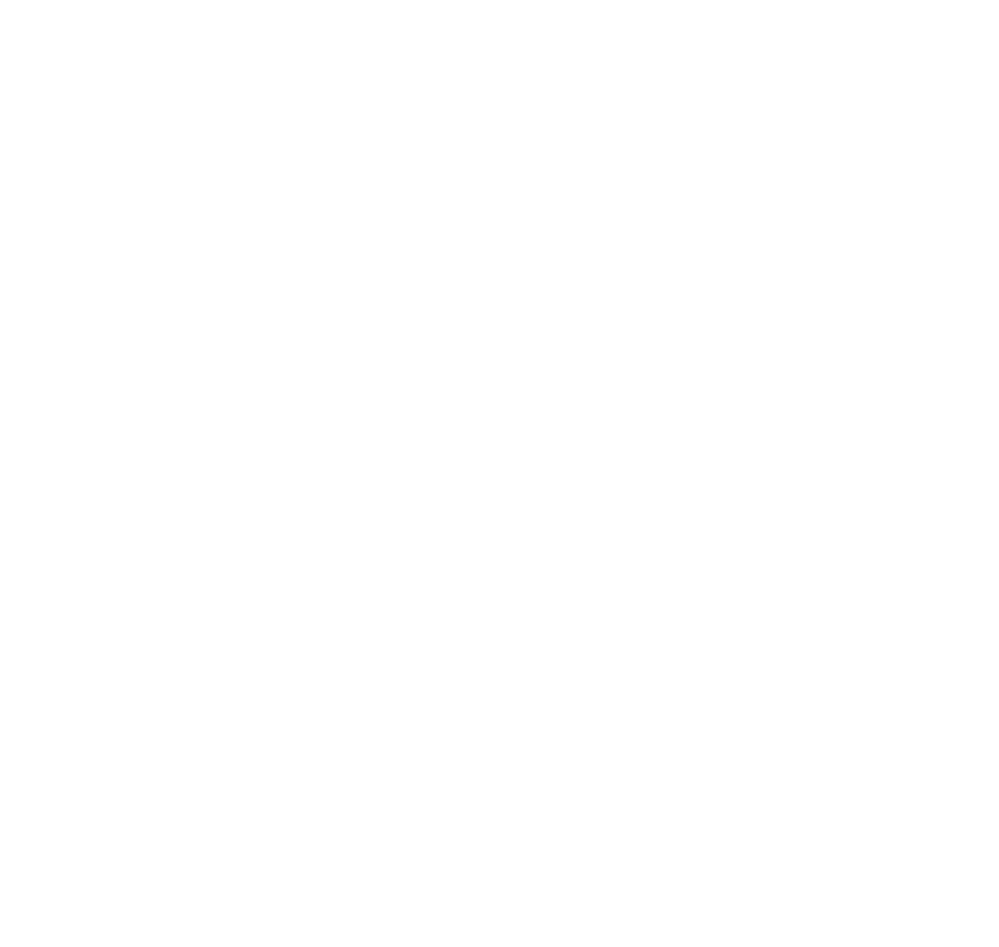
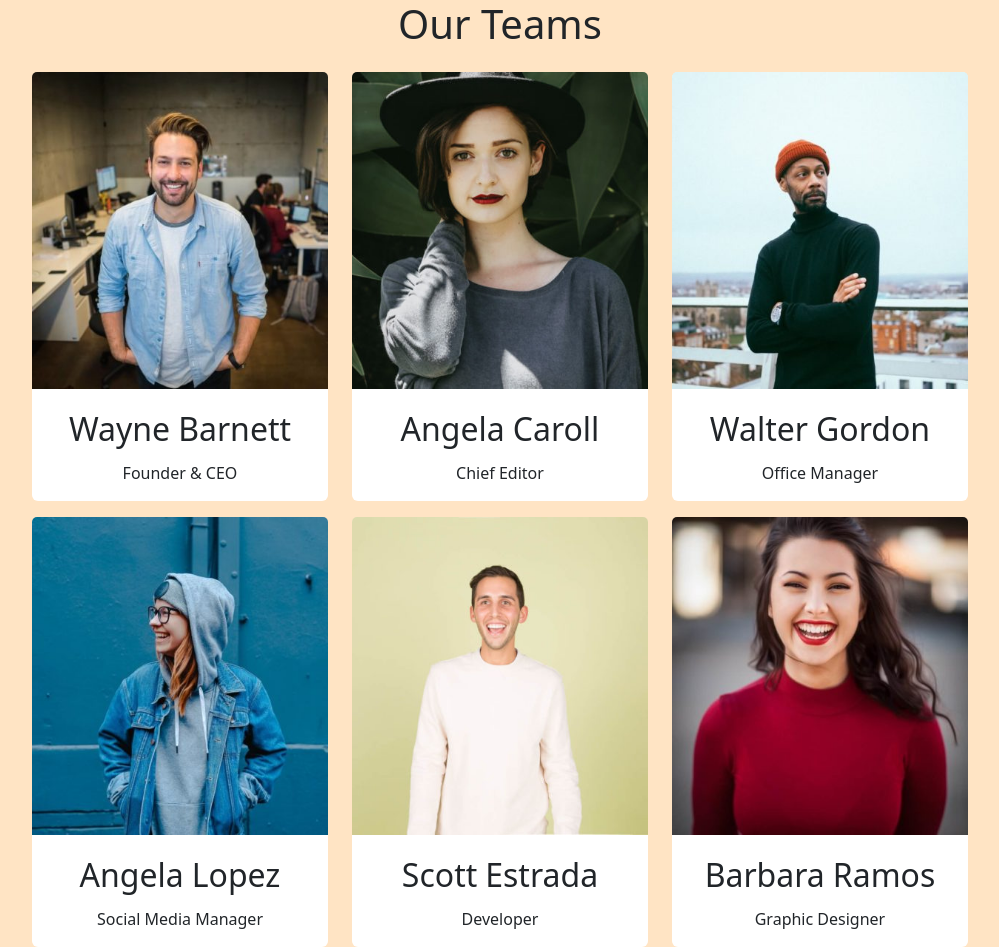
Before and after one commit to Gaetano26/js-our-team, a plain HTML site: page index.html in a window 1280 px wide. Shown: the whole page, without its empty margins (140-1139 px from the left). Before the commit the page ends 800 px from the top, so only its background shows below. Drawn offline with nearby package versions, Linux system fonts and the light colour scheme.

Commit message:
project complete

```diff
--- a/css/style.css
+++ b/css/style.css
@@ -1,4 +1,18 @@
-.wrapper {
+
+body {
     width: 100%;
     height: 100vh;
+    background-color: bisque;
 }
+.container {
+    width: 100%;
+    height: 100%;
+}
+
+
+ .card {
+        max-width: 20rem;
+        margin: 0 auto;
+        border: none;
+        max-height: 30rem;
+}
--- a/index.html
+++ b/index.html
@@ -13,12 +13,15 @@
     <title>Document</title>
 </head>
 <body>
-    <div class="container">
-        <div class="row">
+    <header><h1 class="text-center">Our Teams</h1></header>
+   <main>
+        <div class="container w-75">
+             <div class="row">
 
+            </div>
         </div>
 
-    </div>
+   </main>
 
 
 
--- a/js/index.js
+++ b/js/index.js
@@ -15,48 +15,77 @@ Organizzare i singoli membri in card/schede
 
 //creo array di oggetti con tutti i membri del team
 const gruppo = [
+    //membro 1
     {
         nome : 'Wayne',
         cognome : 'Barnett',
         ruolo : 'Founder & CEO',
-        foto : './img/wayne-barnett-founder-ceo.jpg',
+        foto : 'wayne-barnett-founder-ceo.jpg',
     },
-
+    //membro 2
     {
         nome: 'Angela',
         cognome: 'Caroll',
         ruolo: 'Chief Editor',
-        foto: './img/angela-caroll-chief-editor.jpg',
+        foto: 'angela-caroll-chief-editor.jpg',
     },
-
+    //membro 3
     {
         nome: 'Walter',
         cognome: 'Gordon',
         ruolo: 'Office Manager',
-        foto:'.img/walter-gordon-office-manager.jpg',
+        foto:'walter-gordon-office-manager.jpg',
     },
 
-
+    //membro 4
 
     {
         nome: 'Angela',
         cognome: 'Lopez',
         ruolo: 'Social Media Manager',
-        foto: '.img/angela-lopez-social-media-manager.jpg',
+        foto: 'angela-lopez-social-media-manager.jpg',
     },
 
+     //membro 5
     {
         nome: 'Scott',
         cognome: 'Estrada',
         ruolo: 'Developer',
-        foto :'.img/scott-estrada-developer.jpg',
+        foto :'scott-estrada-developer.jpg',
     },
 
+     //membro 6
     {
         nome: 'Barbara',
         cognome: 'Ramos',
         ruolo: 'Graphic Designer',
-        foto : '.img/barbara-ramos-graphic-designer.jpg',
+        foto : 'barbara-ramos-graphic-designer.jpg',
     },
 
 ];
+
+ //creiamo una costante per prendere la row
+const row = document.querySelector('.row');
+let cards = '';
+ //ciclo per creare delle card per ogni oggetto nell'array e i loro rispettivi valori
+for (let i = 0; i < gruppo.length; i++) {
+      const membro = gruppo[i];
+       //constante card con il contenuto da creare e inserire
+      const card = `
+      <div class="col-4">
+          <div class="card mt-3">
+                <div class="card-head">
+                        <img class="card-img-top" src="img/${membro.foto}" alt"${membro.nome} ${membro.cognome}">
+                </div>
+              <div class="card-body">
+                   <div class="text-center fs-2 mb-2"><span>${membro.nome}</span><span class="ms-2">${membro.cognome}</span></div>
+                   <div class="text-center">${membro.ruolo}</div>
+              </div>
+          </div>
+      </div>
+      `
+     //do il valore di card alla variabile cards
+     cards += card;
+}
+ //inserisco tutte le card nella row
+row.innerHTML += cards;
```
